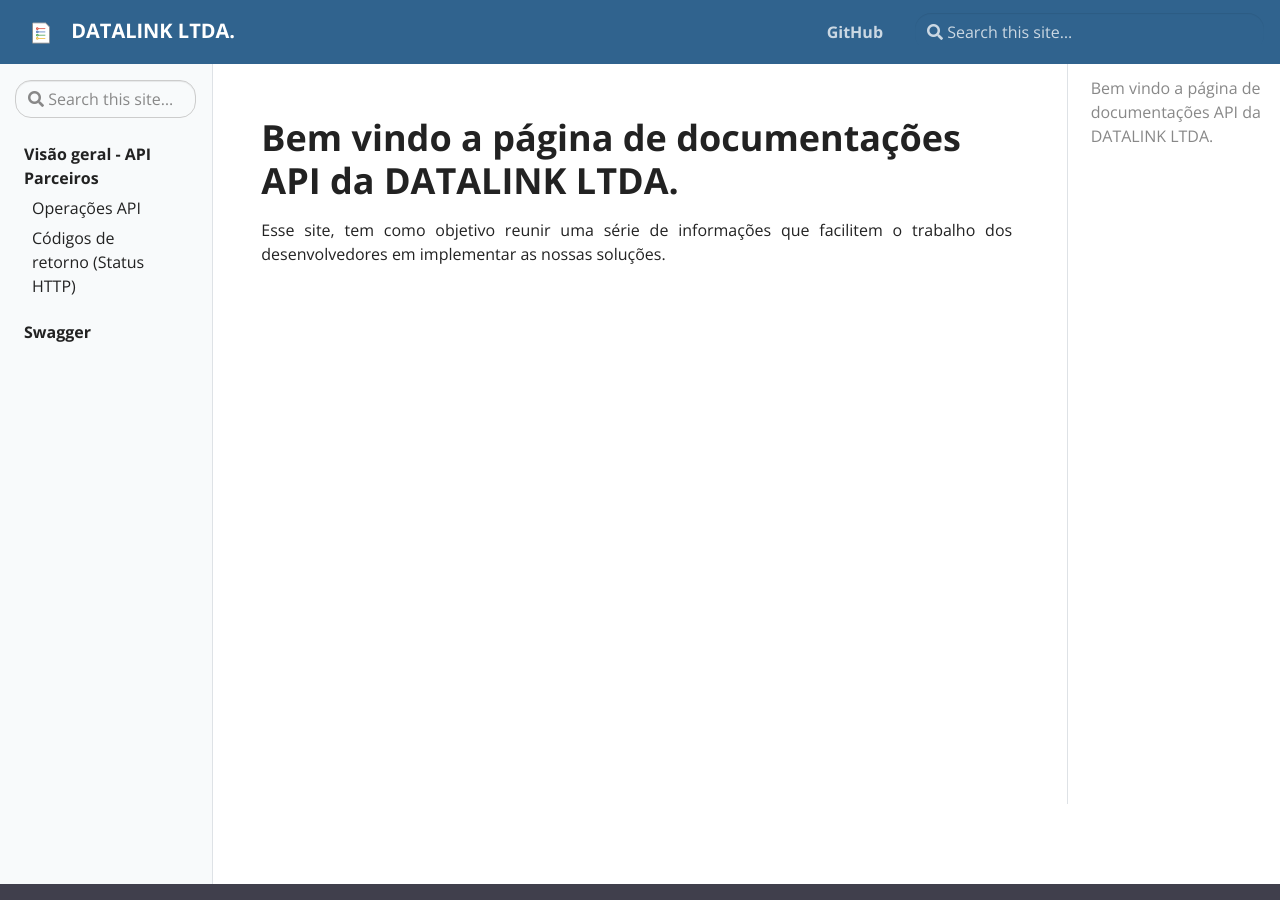
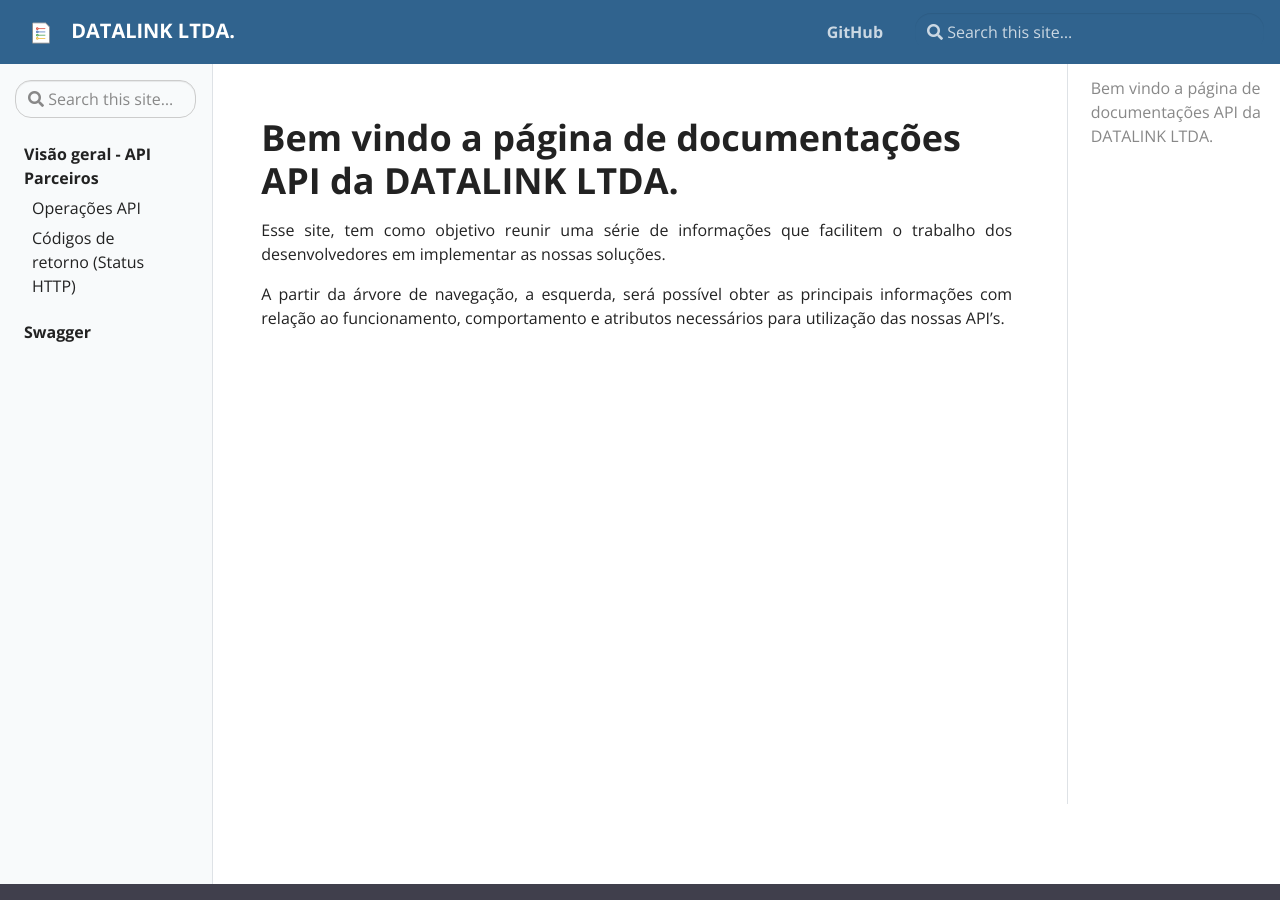
Before and after one commit to apiparcelenahora/manual, a Jekyll site: the page built from pages/index.md, in a window 1280 px wide and 900 px high. Built offline with Jekyll 4.4.1, drawn with Linux system fonts in a browser that asks for light colours; some of the changed text lies outside the part shown.

Commit message:
Correções nos links e atualizando página index

```diff
--- a/_config.yml
+++ b/_config.yml
@@ -16,7 +16,7 @@
 
 title: DATALINK LTDA.
 email: your-email@domain.com
-author: Copyright 2019 ATP S/A e DataLink. Todos os Direitos Reservados
+author: Copyright ATP S/A e DataLink. Todos os Direitos Reservados
 description: > # this means to ignore newlines until "baseurl:"
   Write an awesome description for your new site here. You can edit this
   line in _config.yml. It will appear in your document head meta (for
--- a/pages/index.md
+++ b/pages/index.md
@@ -1,9 +1,11 @@
 ---
 layout: page
-title: Docsy Jekyll Theme
+title: API Parcele Na Hora
 permalink: /
 ---
 
 # Bem vindo a página de documentações API da DATALINK LTDA.
 
 Esse site, tem como objetivo reunir uma série de informações que facilitem o trabalho dos desenvolvedores em implementar as nossas soluções.
+
+A partir da árvore de navegação, a esquerda, será possível obter as principais informações com relação ao funcionamento, comportamento e atributos necessários para utilização das nossas API's.
```
Also changed, not shown: pages/introducao.md (+0 -1 lines).
